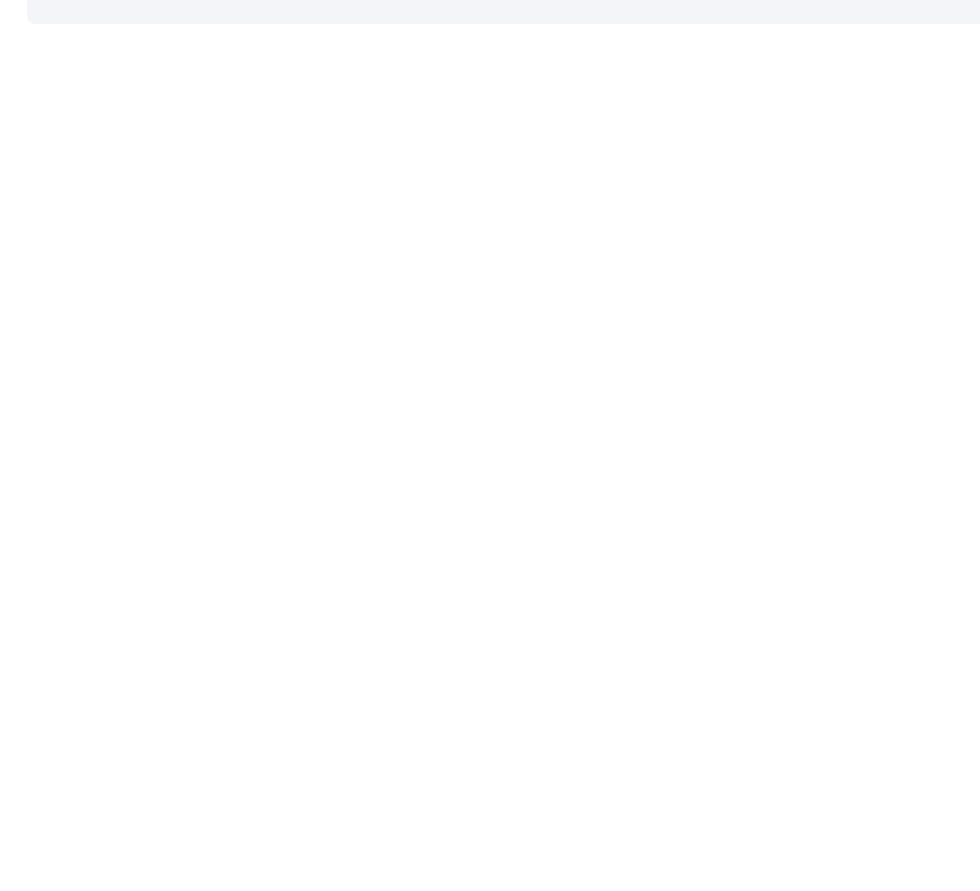
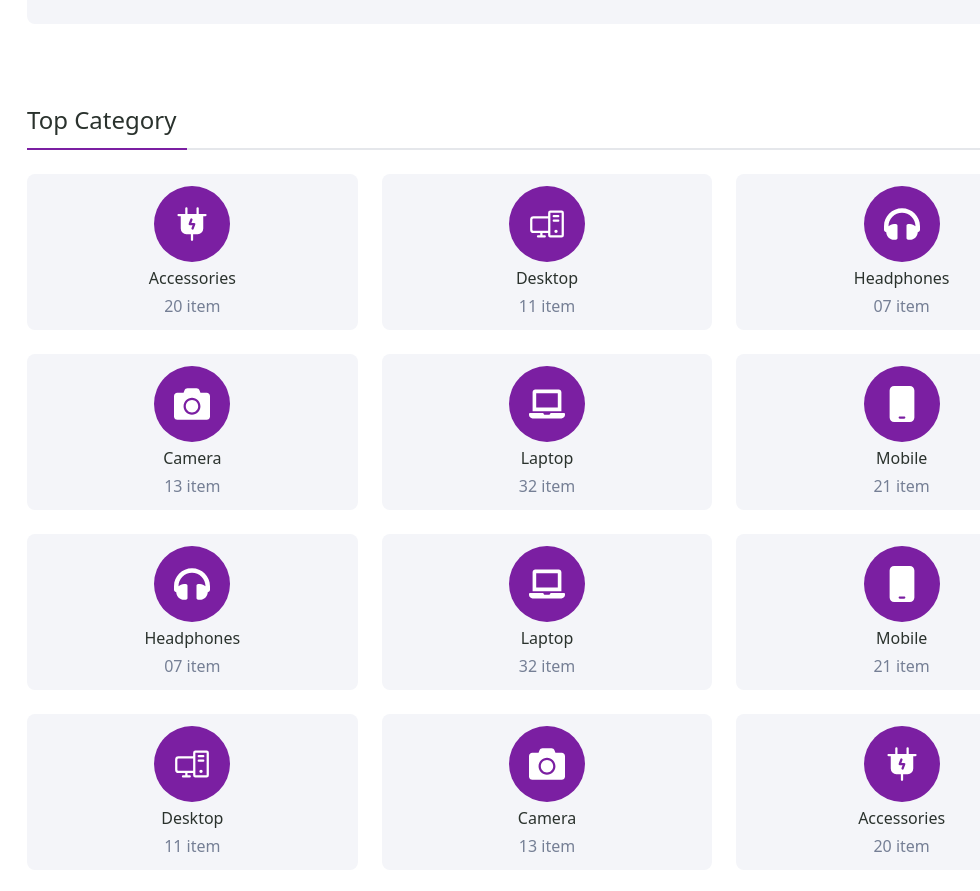
Before and after one commit to Alireza-edk13/Elctro, a Next.js app: page / in a window 1280 px wide. Shown: the part 1139-2030 px from the top of the page, without its empty margins (93-1073 px from the left). Before the commit the page ends 1227 px from the top, so only its background shows below. Built offline with nearby package versions, Linux system fonts and the light colour scheme.

Commit message:
feat: category

```diff
--- a/src/app/page.js
+++ b/src/app/page.js
@@ -1,4 +1,5 @@
 import Header from '@/components/modules/Header/Header'
+import Category from '@/components/templates/Index/Category/Category'
 import InfoBoxes from '@/components/templates/Index/InfoBoxes/InfoBoxes'
 import Landding from '@/components/templates/Index/Landding/Landding'
 
@@ -6,8 +7,9 @@ export default function Home() {
   return (
     <>
       <Header />
-      <Landding/>
-      <InfoBoxes/>
+      <Landding />
+      <InfoBoxes />
+      <Category />
     </>
   )
 }
--- /dev/null
+++ b/src/components/modules/TopSectionTitle/TopSectionTitle.js
@@ -0,0 +1,7 @@
+import React from 'react'
+
+export default function TopSectionTitle({title}) {
+  return (
+    <h3 class=" relative border-b-2 pb-3 mb-6 text-2xl before:absolute before:w-40 before:h-[2px] before:left-0 before:top-11 before:bg-main">{title}</h3>
+  )
+}
--- /dev/null
+++ b/src/components/templates/Index/Category/Category.js
@@ -0,0 +1,29 @@
+import TopSectionTitle from '@/components/modules/TopSectionTitle/TopSectionTitle'
+
+import React from 'react'
+import CategoryBox from './CategoryBox/CategoryBox'
+
+export default function Category() {
+    return (
+        <>
+            <div className=' container mt-20 mb-16'>
+                <TopSectionTitle title="Top Category" />
+                <div className=' grid grid-cols-1 sm:grid-cols-2 md:grid-cols-3 2xl:grid-cols-6 gap-6'>
+                   <CategoryBox icon="PiPlugChargingFill" name ="Accessories" number="20"/>
+                   <CategoryBox icon="PiDesktopTower" name ="Desktop" number="11"/>
+                   <CategoryBox icon="FaHeadphones" name ="Headphones" number="07"/>
+                   <CategoryBox icon="FaCamera" name ="Camera" number="13"/>
+                   <CategoryBox icon="FaLaptop" name ="Laptop" number="32"/>
+                   <CategoryBox icon="FaMobile" name ="Mobile" number="21"/>
+                   <CategoryBox icon="FaHeadphones" name ="Headphones" number="07"/>
+                   <CategoryBox icon="FaLaptop" name ="Laptop" number="32"/>
+                   <CategoryBox icon="FaMobile" name ="Mobile" number="21"/>
+                   <CategoryBox icon="PiDesktopTower" name ="Desktop" number="11"/>
+                   <CategoryBox icon="FaCamera" name ="Camera" number="13"/>
+                   <CategoryBox icon="PiPlugChargingFill" name ="Accessories" number="20"/>
+
+                </div>
+            </div>
+        </>
+    )
+}
--- /dev/null
+++ b/src/components/templates/Index/Category/CategoryBox/CategoryBox.js
@@ -0,0 +1,30 @@
+import React from 'react'
+import Link from 'next/link';
+import { PiDesktopTower } from "react-icons/pi";
+import { FaHeadphones } from "react-icons/fa";
+import { FaCamera } from "react-icons/fa";
+import { FaLaptop } from "react-icons/fa";
+import { FaMobile } from "react-icons/fa6";
+import { PiPlugChargingFill } from "react-icons/pi";
+export default function CategoryBox({ icon, name, number }) {
+    return (
+        <div className=' group  rounded-lg transition-all duration-75 ease-in hover:border-x-2 hover:border-main'>
+            <Link href="/">
+                <div class=" bg-mainBg space-y-1 flex-center flex-col p-3 rounded-lg ">
+                    <div className=' rounded-full text-4xl bg-main text-white p-5'>
+                        {
+                            icon === "PiDesktopTower" && <PiDesktopTower /> ||
+                            icon === "FaCamera" && <FaCamera /> ||
+                            icon === "FaHeadphones" && <FaHeadphones/> ||
+                            icon === "FaMobile" && <FaMobile /> ||
+                            icon === "FaLaptop" && <FaLaptop/> ||
+                            icon === "PiPlugChargingFill" && <PiPlugChargingFill />
+                        }
+                    </div>
+                    <p>{name}</p>
+                    <span className=' text-mainGray'>{number} item</span>
+                </div>
+            </Link>
+        </div>
+    )
+}
--- a/src/components/templates/Index/InfoBoxes/InfoBoxes.js
+++ b/src/components/templates/Index/InfoBoxes/InfoBoxes.js
@@ -4,7 +4,7 @@ import InfoBox from './InfoBox/InfoBox'
 export default function InfoBoxes() {
     return (
         <>
-            <div className=' container mt-20 mb-16'>
+            <div className=' container mt-20'>
                 <div className=' bg-mainBg grid grid-cols-1 sm:grid-cols-2 xl:grid-cols-4 rounded-lg'>
                     <InfoBox icon="FaTruck" title="Free Delivery" text="Orders Over $120" />
                     <InfoBox icon="FaRotate" title="Get Refund" text="Within 30 Days Returns" />
--- a/src/components/templates/Index/Landding/StaticBanners/StaticBanners.js
+++ b/src/components/templates/Index/Landding/StaticBanners/StaticBanners.js
@@ -11,7 +11,7 @@ export default function StaticBanners() {
                     <Image src="/images/banner/ban2.webp" className=' rounded-lg w-full' alt="img" width={442} height={248} />
                     <div class=" absolute left-8 top-7 sm:top-10">
                         <span class=" bg-main text-sm text-white w-6 h-4 py-2 px-4 rounded-full font-normal">HOT SALE</span>
-                        <h4 class=" my-4 vvsm:my-6 text-lg sm:text-xl font-semibold w-52">Best Laptop Sale Collections</h4>
+                        <h4 class=" my-4 vvsm:my-6 text-sm  vvsm:text-lg sm:text-xl font-semibold w-40 vvsm:w-52">Best Laptop Sale Collections</h4>
                         <Link href="/" className=' text-sm border-b-[3px] border-mainBlack pb-1'>DISCOVER NOW</Link>
                     </div>
                 </div>
@@ -19,7 +19,7 @@ export default function StaticBanners() {
                     <Image src="/images/banner/ban1.webp" className=' rounded-lg w-full' alt="img" width={442} height={248} />
                     <div class=" absolute left-8 top-7 sm:top-10">
                         <span class=" bg-main text-sm text-white w-6 h-4 py-2 px-4 rounded-full font-normal">HOT SALE</span>
-                        <h4 class=" my-4 vvsm:my-6 text-lg sm:text-xl font-semibold w-52">Best Laptop Sale Collections</h4>
+                        <h4 class=" my-4 vvsm:my-6 text-sm  vvsm:text-lg  sm:text-xl font-semibold w-40 vvsm:w-52">Best Laptop Sale Collections</h4>
                         <Link href="/" className=' text-sm border-b-[3px] border-mainBlack pb-1'>DISCOVER NOW</Link>
                     </div>
                 </div>
```
